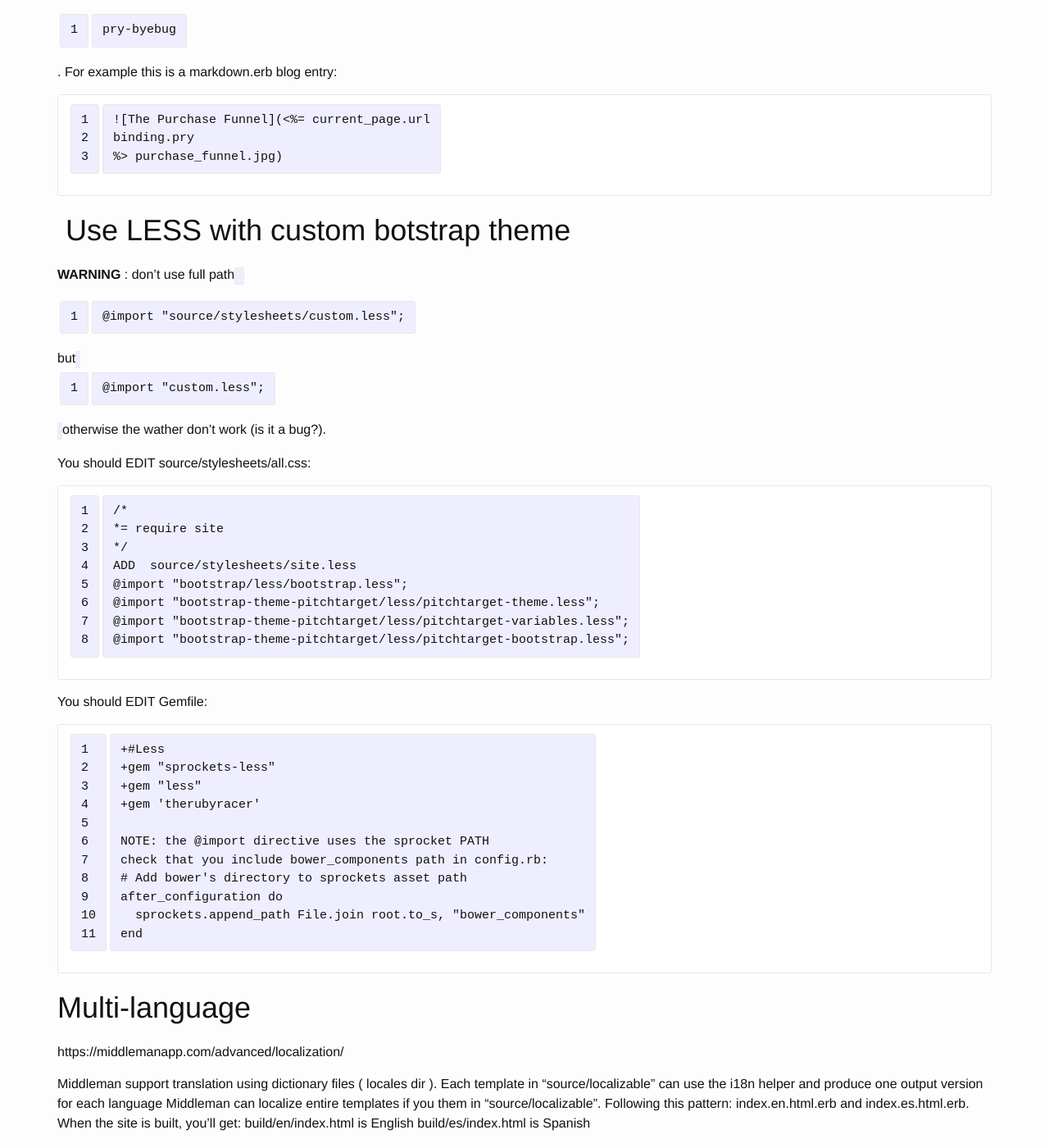
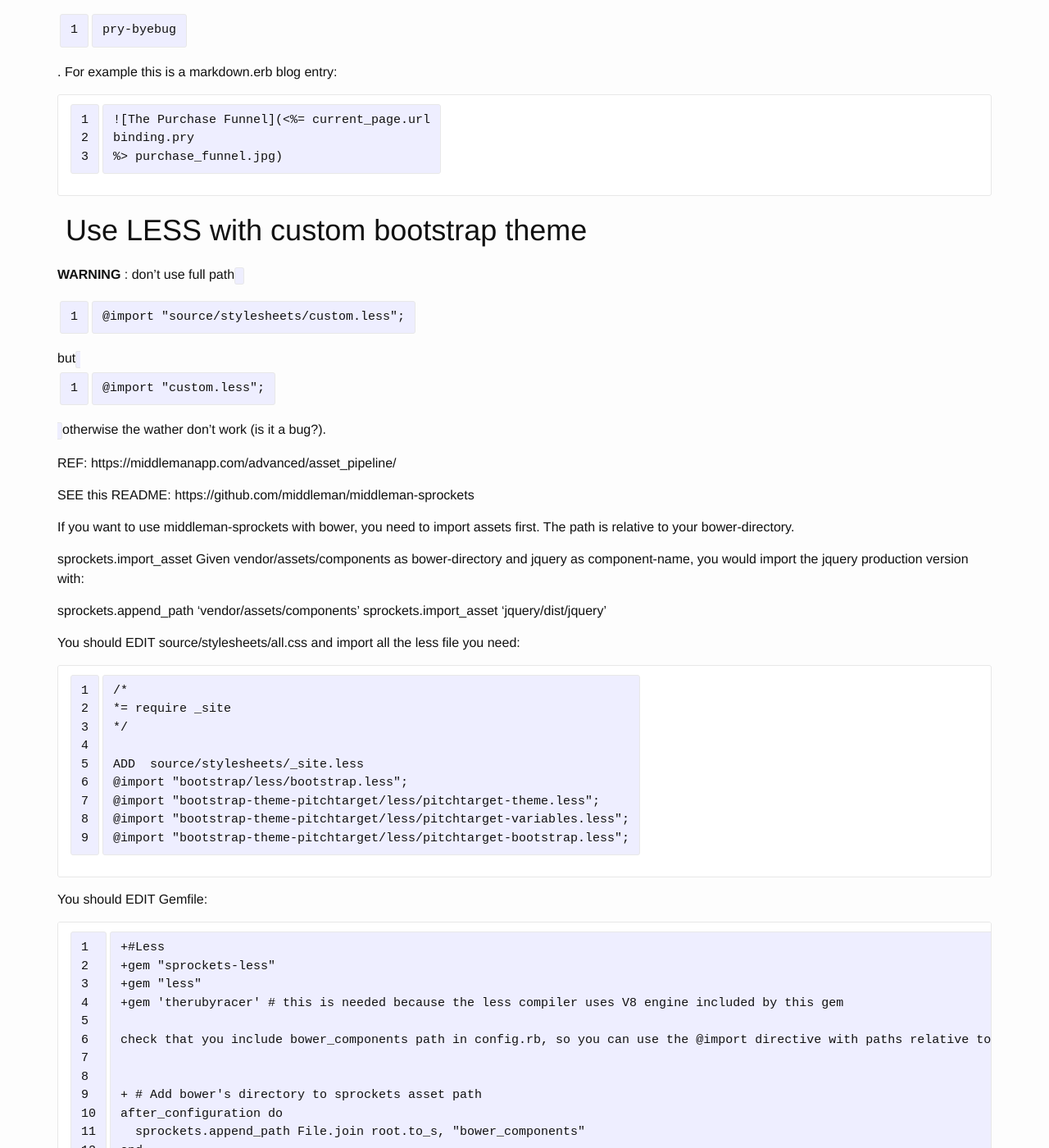
Before and after one commit to breezeight/nicola_blog, a Jekyll site: the page built from _guides/html_middleman.markdown, in a window 1280 px wide and 1400 px high, scrolled down 2016 px. Shown: the whole window at 82% size. Built offline with Jekyll 4.4.1, drawn with Linux system fonts in a browser that asks for light colours; some of the changed text lies outside the part shown.

Commit message:
Middleman less: use sprocket require to import the main less( with "_" prefix )

```diff
--- a/_guides/html_middleman.markdown
+++ b/_guides/html_middleman.markdown
@@ -62,17 +62,31 @@ binding.pry
 %> purchase_funnel.jpg)
 ~~~
 
-# Use LESS with custom botstrap theme
+# Use LESS with custom bootstrap theme
 
 **WARNING** : don't use full path `@import "source/stylesheets/custom.less";` but  `@import "custom.less";` otherwise the wather don't work (is it a bug?).
 
-You should EDIT source/stylesheets/all.css:
+REF: https://middlemanapp.com/advanced/asset_pipeline/
+
+SEE this README: https://github.com/middleman/middleman-sprockets
+
+If you want to use middleman-sprockets with bower, you need to import assets first. The path is relative to your bower-directory.
+
+sprockets.import_asset <path>
+Given vendor/assets/components as bower-directory and jquery as component-name, you would import the jquery production version with:
+
+sprockets.append_path 'vendor/assets/components'
+sprockets.import_asset 'jquery/dist/jquery'
+
+
+You should EDIT source/stylesheets/all.css and import all the less file you need:
 
 ~~~
 /*
-*= require site
+*= require _site
 */
-ADD  source/stylesheets/site.less
+
+ADD  source/stylesheets/_site.less
 @import "bootstrap/less/bootstrap.less";
 @import "bootstrap-theme-pitchtarget/less/pitchtarget-theme.less";
 @import "bootstrap-theme-pitchtarget/less/pitchtarget-variables.less";
@@ -85,16 +99,42 @@ You should EDIT Gemfile:
 +#Less
 +gem "sprockets-less"
 +gem "less"
-+gem 'therubyracer'
++gem 'therubyracer' # this is needed because the less compiler uses V8 engine included by this gem
 
-NOTE: the @import directive uses the sprocket PATH
-check that you include bower_components path in config.rb:
-# Add bower's directory to sprockets asset path
+check that you include bower_components path in config.rb, so you can use the @import directive with paths relative to the sprocket PATH :
+
+
++ # Add bower's directory to sprockets asset path
 after_configuration do
   sprockets.append_path File.join root.to_s, "bower_components"
 end
 ~~~
 
+JS: TODO `source/javascripts/all.js`
+
+~~~
+//= require_tree .
+//= require "jquery/dist/jquery"
+//= require "bootstrap/dist/js/bootstrap"
+~~~
+
+FONTS:
+
+~~~
+after_configuration do
+  ....
+  sprockets.append_path File.join root.to_s, "bower_components/bootstrap/fonts"
+  sprockets.import_asset "glyphicons-halflings-regular.eot"
+  sprockets.import_asset "glyphicons-halflings-regular.svg"
+  sprockets.import_asset "glyphicons-halflings-regular.ttf"
+  sprockets.import_asset "glyphicons-halflings-regular.woff"
+  sprockets.import_asset "glyphicons-halflings-regular.woff2"
+  ....
+end
+~~~
+
+
+I don't understand how middleman choose the fonts directory so I hacked a little the bootstrap font config (See Kenwood landing): `@icon-font-path: "../../../fonts/bootstrap/fonts/";`
 
 # Multi-language
 
```
